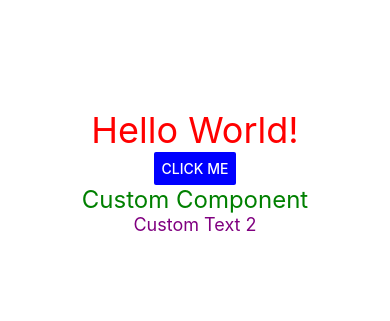
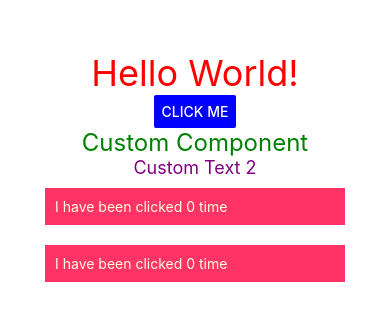
Before and after one commit to johannesmu/ClassApp, a React Native app: screen / in a window 390 px wide. Shown: the part 251-572 px from the top of the page. Built offline with nearby package versions, Linux system fonts and the light colour scheme.

Commit message:
added clickcounter component

```diff
--- a/App.js
+++ b/App.js
@@ -3,6 +3,7 @@
 import { StyleSheet, Text, View, Button } from 'react-native';
 // custom component
 import { TextBox } from './components/TextBox';
+import { ClickCounter } from './components/ClickCounter';
 
 export default function App() {
   return (
@@ -12,6 +13,8 @@
       <StatusBar style="auto" />
       <TextBox color="green" size={24} text="Custom Component" />
       <TextBox color="purple" size={18} text="Custom Text 2" />
+      <ClickCounter/>
+      <ClickCounter/>
     </View>
   );
 }
--- /dev/null
+++ b/components/ClickCounter.js
@@ -0,0 +1,25 @@
+import React, { useState } from 'react'
+import {View,Text, TouchableOpacity, StyleSheet} from 'react-native';
+
+export const ClickCounter = (props) => {
+  const [click,updateClick] = useState(0)
+  return (
+    <View>
+      <TouchableOpacity onPress={ () => {updateClick(click+1)} } style={styles.button}>
+        <Text style={styles.text}>I have been clicked {click} { click > 1 ? 'times' : 'time'} </Text>
+      </TouchableOpacity>
+    </View>
+  )
+}
+
+const styles = StyleSheet.create({
+  button: {
+    padding: 10,
+    margin: 10,
+    backgroundColor: '#ff3366',
+    minWidth: 300
+  },
+  text: {
+    color: '#ffffdd'
+  }
+})
```
Also changed, not shown: components/TextBox.js (+7 -2 lines).
